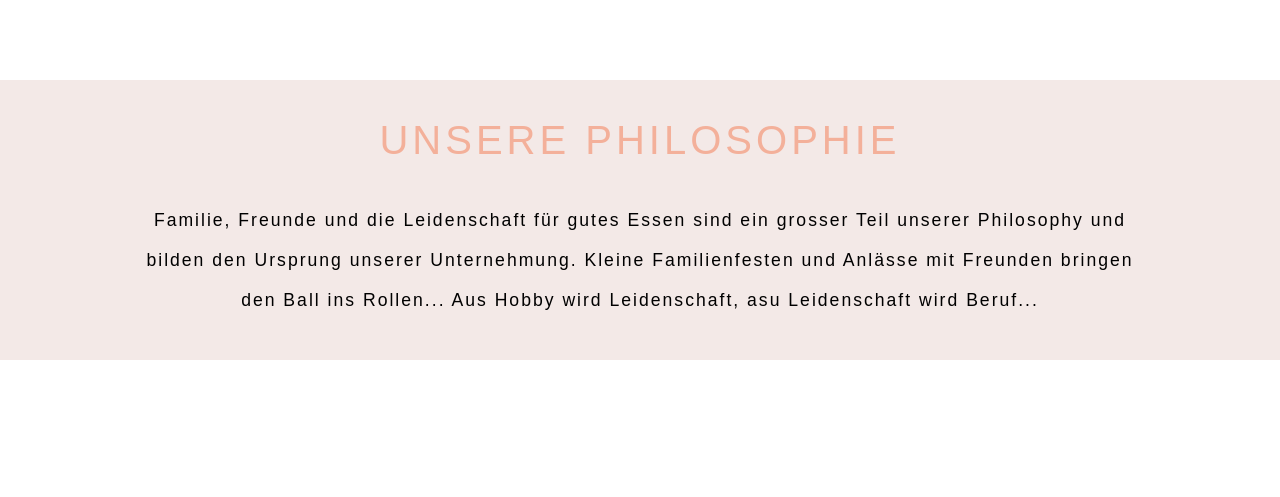
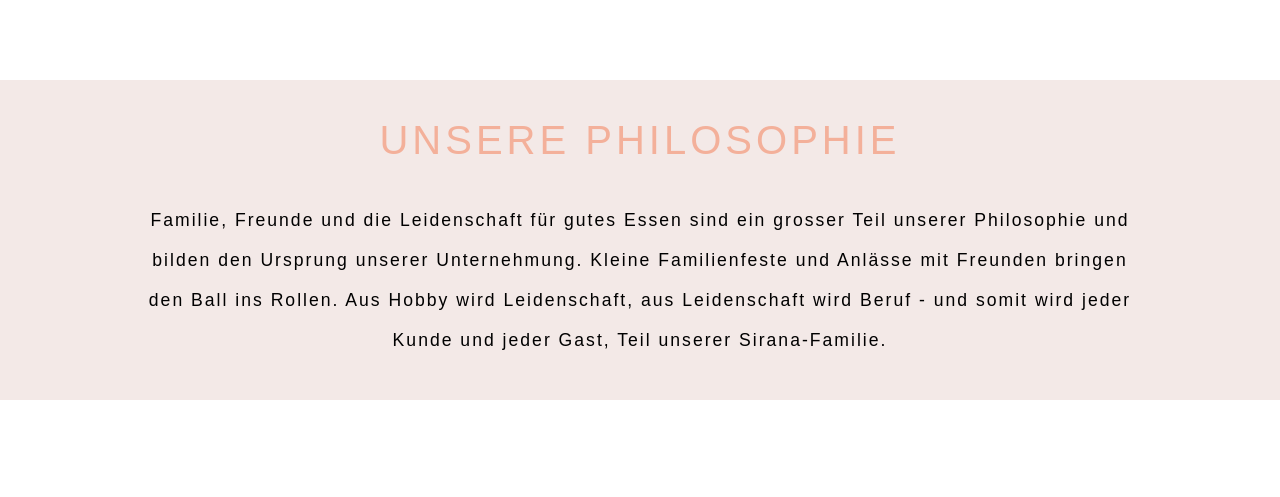
Before and after one commit to jorgeparavicini/sirana, a PHP site: page / in a window 1280 px wide. Shown: the part 1667-2164 px from the top of the page. Run offline with PHP 8.4, Linux system fonts and the light colour scheme; style sheets or scripts are compiled from the project's sources; some web fonts are replaced.

Commit message:
Update home.php

```diff
--- a/php/views/home.php
+++ b/php/views/home.php
@@ -9,10 +9,10 @@ require_once "{$_SERVER['DOCUMENT_ROOT']}/php/models/Resources.php";
     <div class="split">
       <div class="left">
         <h3>Wieso Sirana</h3>
-        <p>Sirana ist ein innovatives Catering Unternehmen mit Sitz in Glarus. Unsere Stärke ist nicht nur die
-          kulinarische Vielfalt, sondern insbesondere auch die Individualität unsere Kundenschaft. Um Ihre
-          Zufriedenheit sicherzustellen, betrachten wir jeden Anlass als neues Projekt und passen dieses Ihren
-          individuellen Wünschen an.</p>
+        <p>Jung, dynamisch und kreativ - das ist Sirana Catering. Unsere Stärke ist neben der kulinarischen Vielfalt insbesondere auch die Individualität unserer Kundschaft.
+Aus diesem Grund betrachten wir jeden Anlass als neues Projekt und passen diesen Ihren Wünschen an.
+Suchen Sie einen verlässlichen Partner für die Umsetzung Ihrer Ideen, dann sind Sie bei uns genau richtig.
+</p>
       </div>
       <img class="right" src="/img/barkeeper.jpg" alt="Barkeeper">
     </div>
@@ -21,18 +21,17 @@ require_once "{$_SERVER['DOCUMENT_ROOT']}/php/models/Resources.php";
     <?php //echo Resources::getRandomStaticFruit() ?><!--" alt="Fruit">-->
     <div id="philosophie" class="banner">
       <h3>Unsere Philosophie</h3>
-      <p>Familie, Freunde und die Leidenschaft für gutes Essen sind ein grosser Teil unserer Philosophy und bilden
-        den Ursprung unserer Unternehmung. Kleine Familienfesten und Anlässe mit Freunden bringen den Ball ins
-        Rollen... Aus Hobby wird Leidenschaft, asu Leidenschaft wird Beruf...</p>
+      <p>Familie, Freunde und die Leidenschaft für gutes Essen sind ein grosser Teil unserer Philosophie und bilden den Ursprung unserer Unternehmung.
+ Kleine Familienfeste und Anlässe mit Freunden bringen den Ball ins Rollen. Aus Hobby wird Leidenschaft, aus Leidenschaft wird Beruf -
+und somit wird jeder Kunde und jeder Gast, Teil unserer Sirana-Familie.</p>
     </div>
 
     <div class="split">
       <div class="left">
         <h3>Unser Kochstil</h3>
-        <p>Mit frischen Zutaten von wo möglich lokalen Partnern kreiren wir saisonale Gerichte mit internationalem
-          Touch, die Sie auf eine kulinarische Weltreise mitnehmen. Wir servieren Speiseen, die Freude bereiten.
-          Sie
-          sollen geschmacklich überzeugen und Ihren Wünschen gerecht werden.</p>
+        <p>Mit frischen Zutaten kreieren wir saisonale Gerichte mit internationalem Touch,
+ die Sie auf eine kulinarische Reise mitnehmen. Wir servieren Speisen, die Freude bereiten und geschmacklich sowie visuell überzeugen.
+ Bei der Menübesprechung Ihres Events, gehen wir voll und ganz auf Ihre Wünsche ein.</p>
 
       </div>
       <img src="/img/frei.png" alt="Frei" class="right pink">
```
